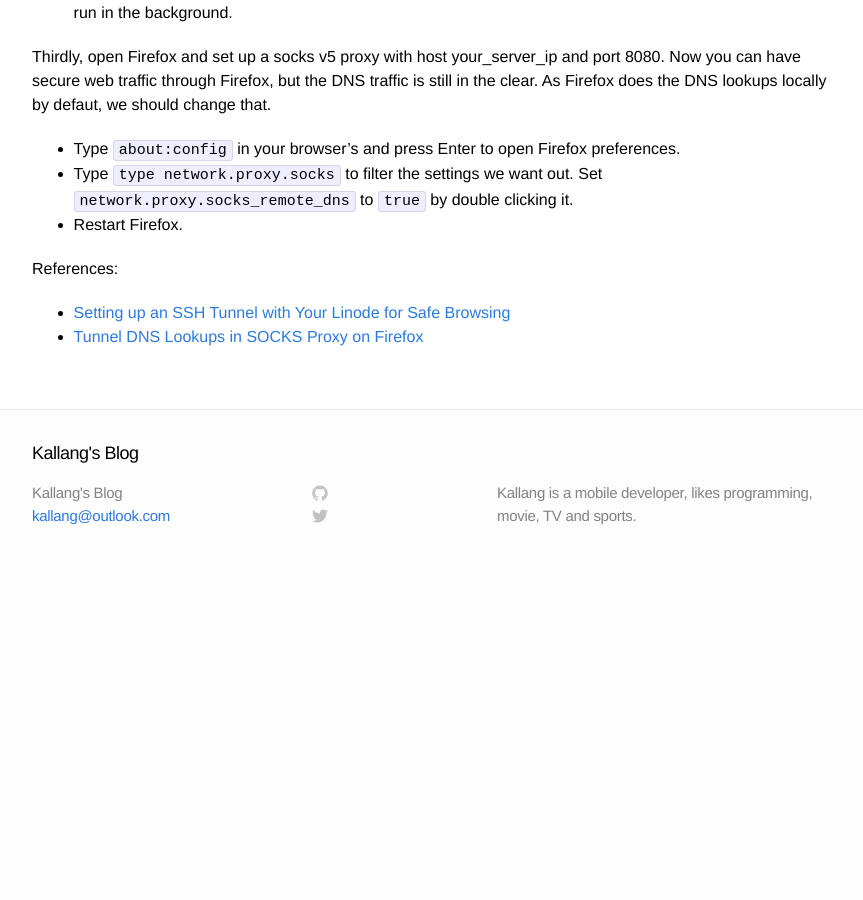
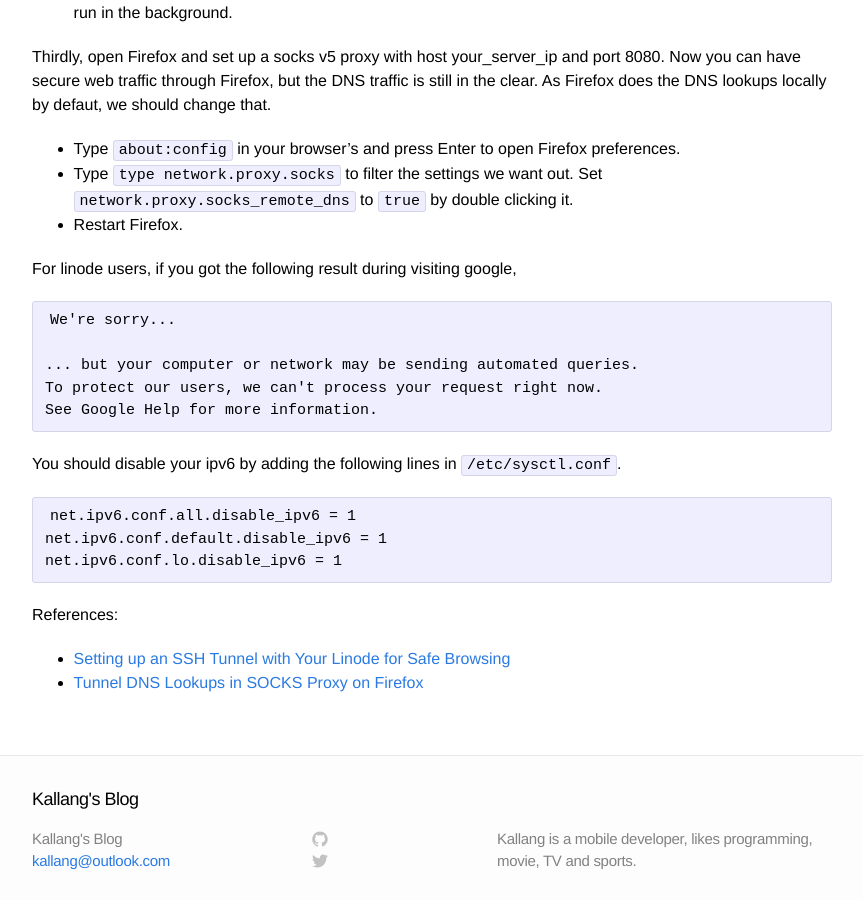
Before and after one commit to Kallang/kallang.github.io, a Jekyll site: the page built from _posts/2014-06-01-ssh-tunnel-proxy.markdown, in a window 1280 px wide and 900 px high, scrolled down 650 px. Shown: the whole window, without its empty margins (208-1071 px from the left). Built offline with Jekyll 4.4.1, drawn with Linux system fonts in a browser that asks for light colours; before the commit the page ends 1222 px from its top, so only the background shows below that; some of the changed text lies outside the part shown.

Commit message:
add google banning handle way.

```diff
--- a/_posts/2014-06-01-ssh-tunnel-proxy.markdown
+++ b/_posts/2014-06-01-ssh-tunnel-proxy.markdown
@@ -1,6 +1,6 @@
 ---
 layout: post
-title:  "Setting up an ssh Tunnel and Using it as Firefox Proxy"
+title:  "Setting up an SSH Tunnel and Using it as Firefox Proxy"
 date:   2014-06-01 21:28:02
 categories: unix
 ---
@@ -29,6 +29,22 @@ Thirdly, open Firefox and set up a socks v5 proxy with host your_server_ip and p
 * Type `type network.proxy.socks` to filter the settings we want out. Set `network.proxy.socks_remote_dns` to `true` by double clicking it.
 * Restart Firefox.
 
+For linode users, if you got the following result during visiting google,
+
+	We're sorry...
+
+	... but your computer or network may be sending automated queries.
+	To protect our users, we can't process your request right now.
+	See Google Help for more information.
+
+You should disable your ipv6 by adding the following lines in `/etc/sysctl.conf`.
+
+	net.ipv6.conf.all.disable_ipv6 = 1
+	net.ipv6.conf.default.disable_ipv6 = 1
+	net.ipv6.conf.lo.disable_ipv6 = 1
+
+
+
 References:
 
 * [Setting up an SSH Tunnel with Your Linode for Safe Browsing][1]
```
